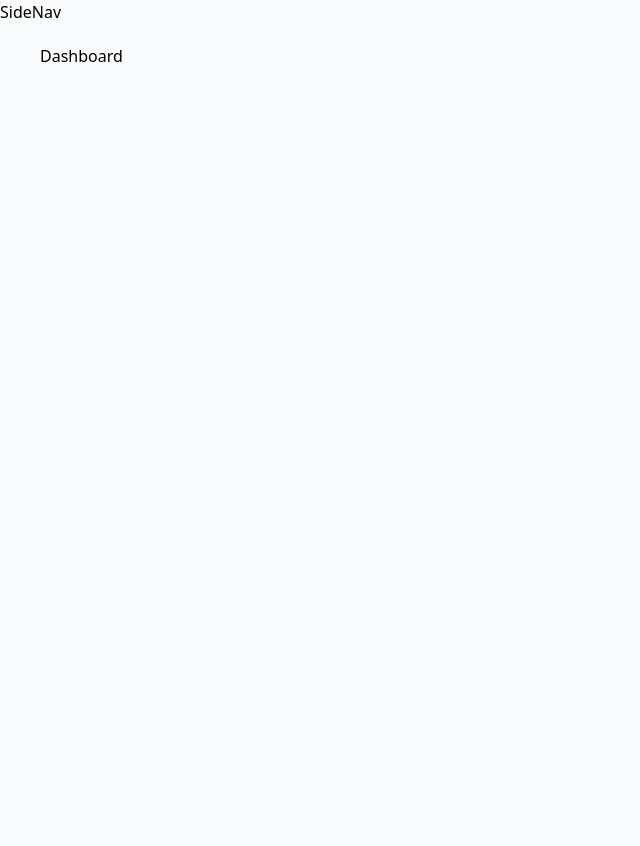
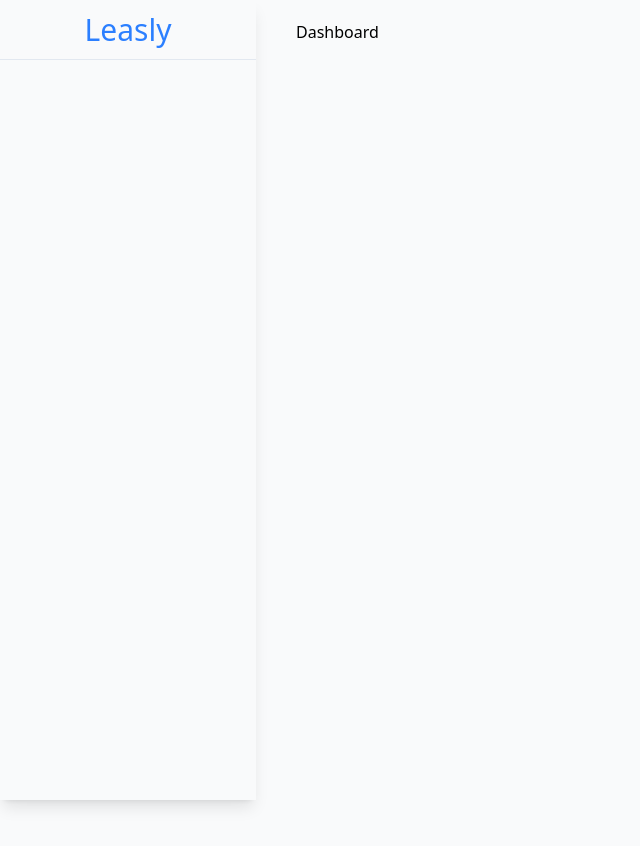
Before and after one commit to JRodriguez-Luna/Leasely, a React (Vite) app: page / in a window 1280 px wide. Shown: the top 846 px of the page, without its empty margins (0-640 px from the left). After the commit the page ends 800 px from the top, so only its background shows below. Built offline with nearby package versions, Linux system fonts and the light colour scheme.

Commit message:
Set up side bar with title on top left with dash on the right. (#6)

```diff
--- a/src/components/SideNav.tsx
+++ b/src/components/SideNav.tsx
@@ -1,3 +1,13 @@
 export function SideNav() {
-    return <div className="block max-sm:hidden">SideNav</div>
+    return (
+        <>
+            {/* Container */}
+            <div className="flex fixed max-sm:hidden w-3xs h-dvh shadow-lg">
+                {/* title display */}
+                <div className="flex w-full h-15 justify-center items-center border-b border-b-slate-200 p-5">
+                    <div className="text-3xl text-blue-500">Leasly</div>
+                </div>
+            </div>
+        </>
+    )
 }
--- a/src/pages/Dashboard.tsx
+++ b/src/pages/Dashboard.tsx
@@ -1,5 +1,5 @@
 import './Dashboard.css'
 
 export function Dashboard() {
-    return <div className='dashboard-container mx-10 my-5'>Dashboard</div>
+    return <div className='dashboard-container min-sm:ml-[16rem] px-10 py-5 '>Dashboard</div>
 }
```
Also changed, not shown: public/images/house-logo.png (added), public/images/title.png (added).
